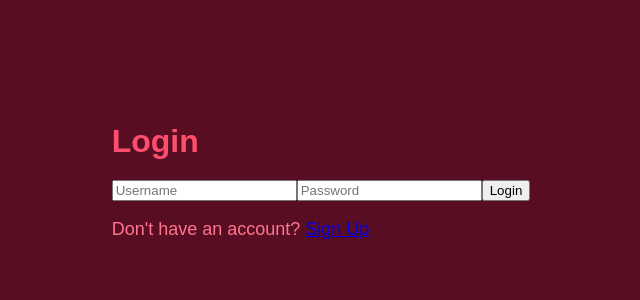
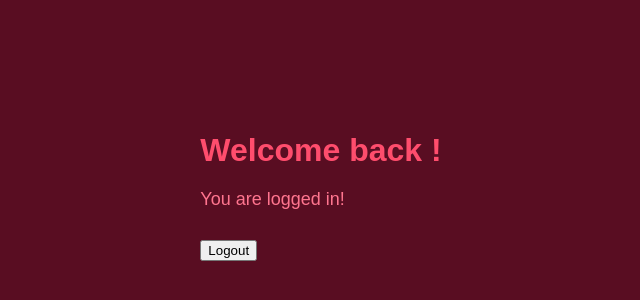
Before and after one commit to K-Senthil-Shunmugam/realms-of-discovery-front-end, a React (Create React App) app: page / in a window 1280 px wide. Before the commit this address led to /login. Shown: the part 214-514 px from the top of the page, without its empty margins (319-959 px from the left). Built offline with nearby package versions, Linux system fonts and the light colour scheme.

Commit message:
Update file App.js

```diff
--- a/src/App.js
+++ b/src/App.js
@@ -13,7 +13,7 @@ function App() {
       <Routes>
         <Route
           path="/"
-          element={cookies.accountID ? <Home /> : <Navigate to="/login" />}
+          element={cookies.accountID === null ? <Navigate to="/login" /> : <Home />}
         />
         <Route path="/login" element={<Login />} />
         <Route path="/signup" element={<Signup />} />
```
